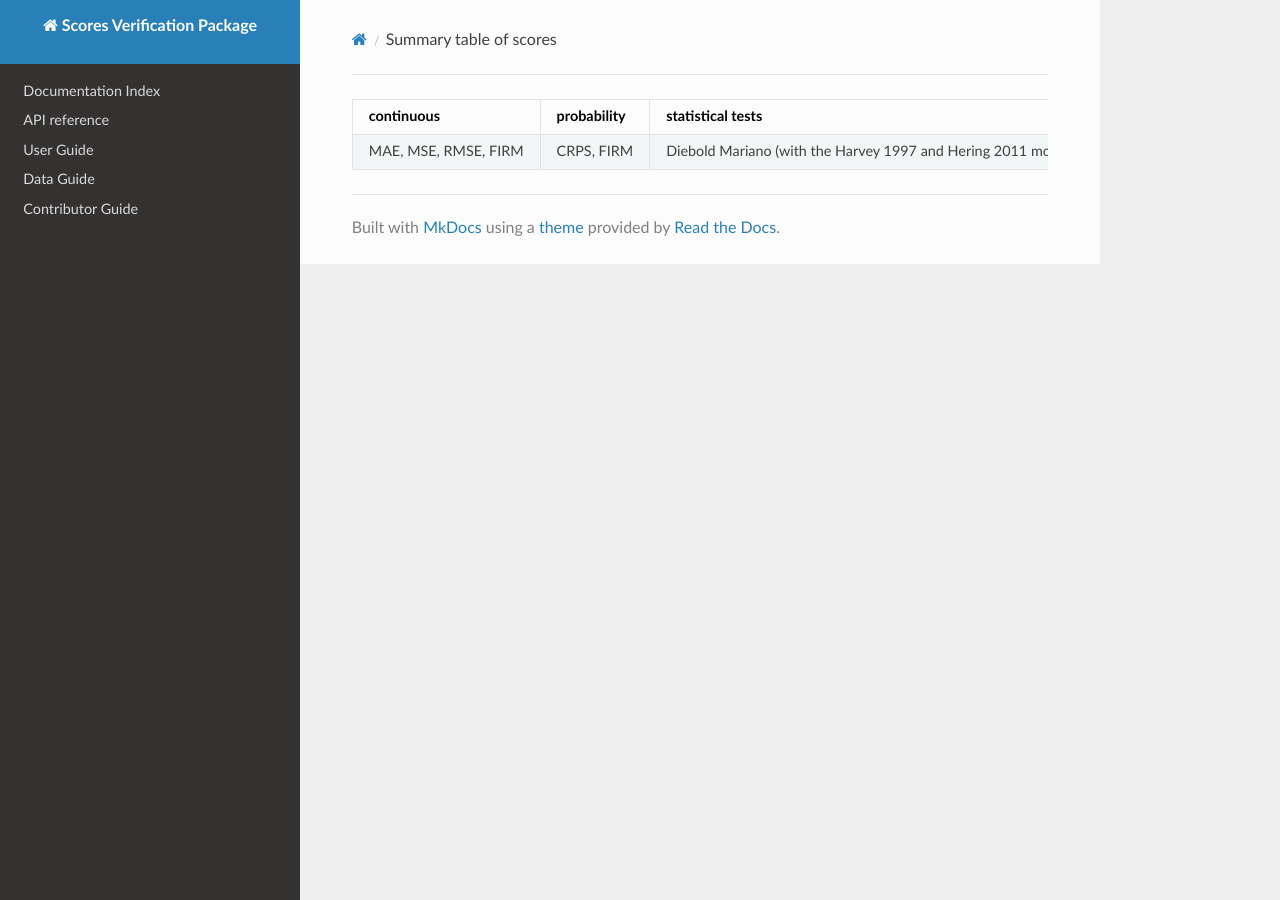
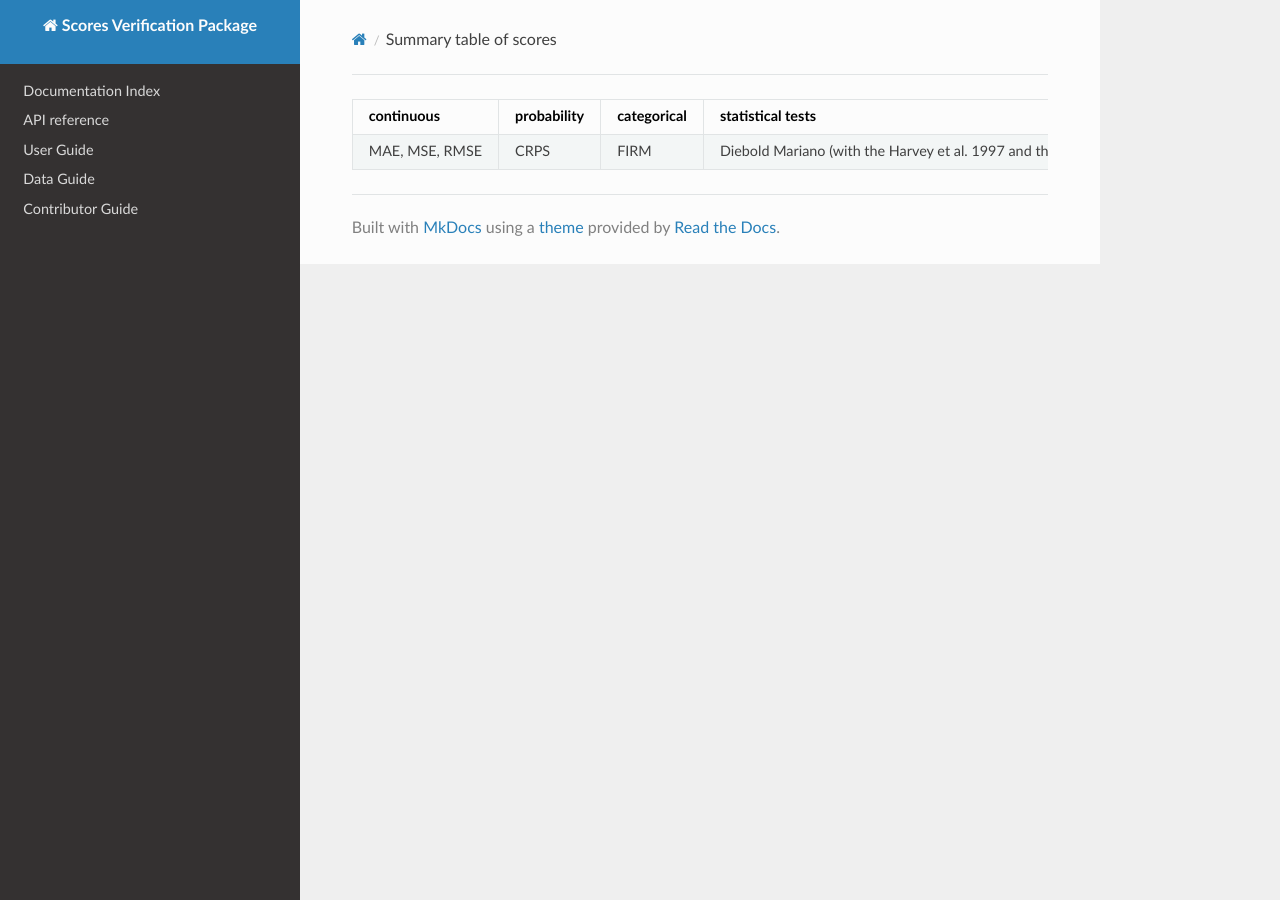
Before and after one commit to nci/scores, an MkDocs documentation site: the page built from docs/summary_table_of_scores.md, in a window 1280 px wide. Built offline with MkDocs 1.6.1, drawn with Linux system fonts in a browser that asks for light colours; nearby versions of some CDN libraries.

Commit message:
Respond to MR feedback updating the documentation

```diff
--- a/docs/summary_table_of_scores.md
+++ b/docs/summary_table_of_scores.md
@@ -1,3 +1,3 @@
-| continuous | probability | statistical tests      |
-| ---------- | ----------- | ----------- |
-| MAE, MSE, RMSE, FIRM | CRPS, FIRM |  Diebold Mariano (with the Harvey 1997 and Hering 2011 modifications) |
+| continuous     | probability | categorical | statistical tests      |
+| ----------     | ----------- | ----------- | -----------            |
+| MAE, MSE, RMSE | CRPS        | FIRM        | Diebold Mariano (with the Harvey et al. 1997 and the Hering and Genton 2011 modifications) |
```
Also changed, not shown: README.md (+8 -8 lines), docs/api.md (+5 -0 lines), readthedocs.yaml (+0 -9 lines).
